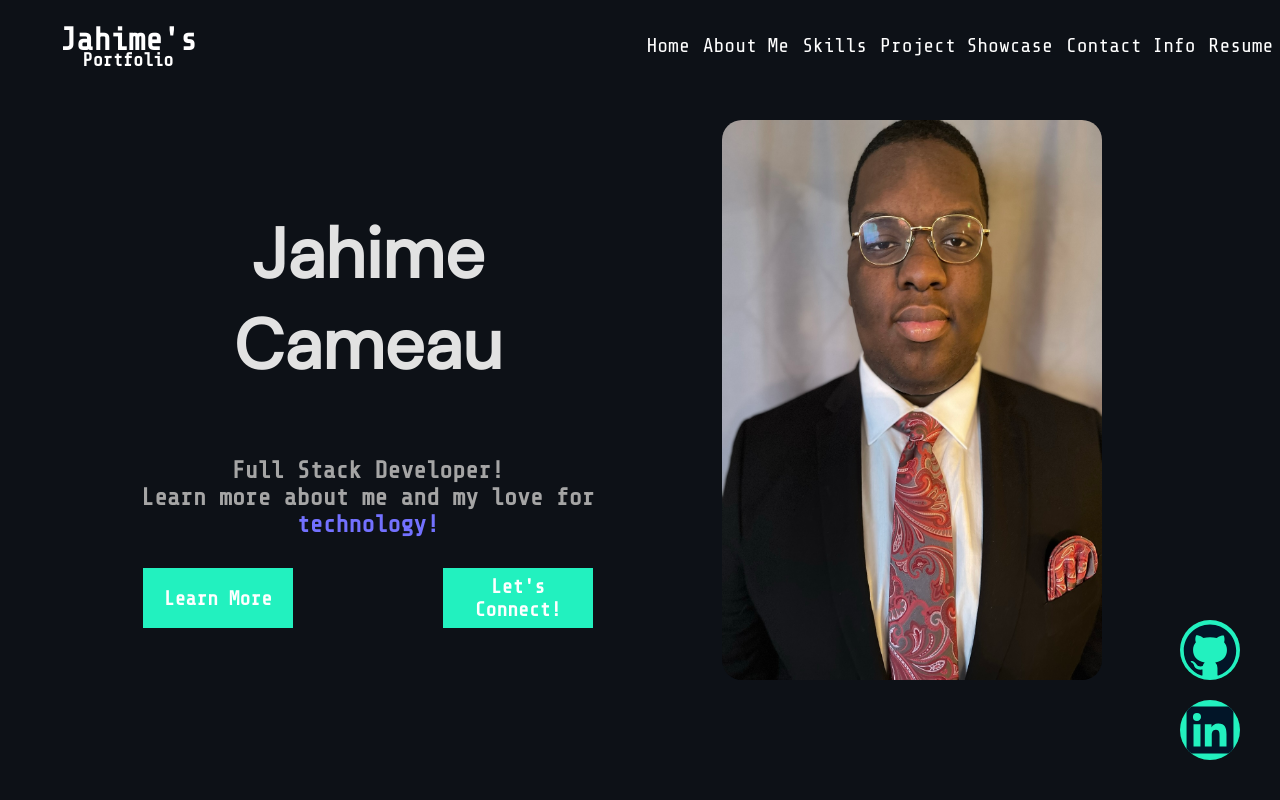
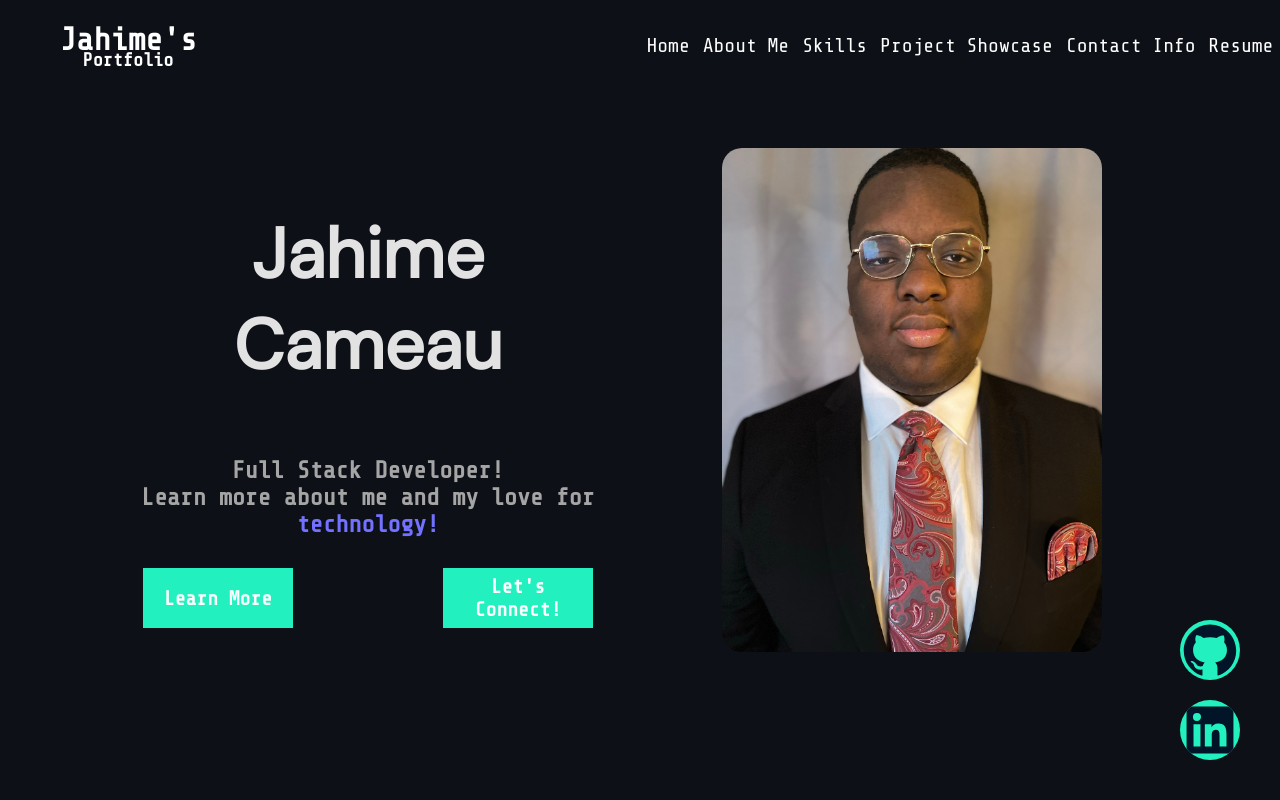
Before and after one commit to jahime001/portfolio, a React (Create React App) app: page / in a window 1280 px wide. Shown: the top 800 px of the page. Built offline with nearby package versions, Linux system fonts and the light colour scheme.

Commit message:
fixed pfp ratio on wide screens

```diff
--- a/src/Components/Home/Home.css
+++ b/src/Components/Home/Home.css
@@ -58,6 +58,8 @@
 }
 .img-container{
     /* border: 1px solid; */
+    /* width: 100%; */
+
     height: 100%;
     display: flex;
         align-items: center;
@@ -72,8 +74,10 @@
 
 .img-container img {
     /* border: 1px solid; */
-    height: 100%;
-    width: 70%;
+    height: auto;
+        width: 70%;
+        max-width: 520px;
+        max-height: 650px;
     border-radius: 20px;
 }
 .home-links{
```
